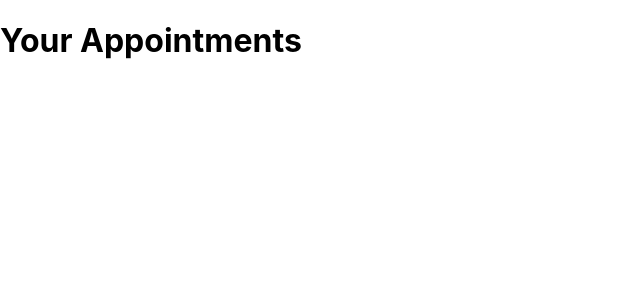
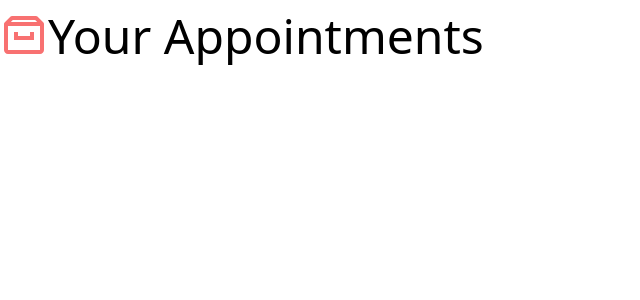
Before and after one commit to viveksrao/reactjs-building-interface, a React (Create React App) app: page / in a window 1280 px wide. Shown: the top 300 px of the page, without its empty margins (0-640 px from the left). Built offline with nearby package versions, Linux system fonts and the light colour scheme.

Commit message:
Using React Icons & Installed Tailwind CSS

```diff
--- a/src/App.js
+++ b/src/App.js
@@ -1,7 +1,11 @@
+import { BiArchive } from 'react-icons/bi';
 function App() {
   return (
-    <div className='App'>
-      <h1>Your Appointments</h1>
+    <div className='App container mx-auto mt-3 font-thin'>
+      <h1 className='text-5xl'>
+        <BiArchive className='inline-block text-red-400 align-top' />
+        Your Appointments
+      </h1>
     </div>
   );
 }
--- a/src/index.css
+++ b/src/index.css
@@ -1,13 +1,3 @@
-body {
-  margin: 0;
-  font-family: -apple-system, BlinkMacSystemFont, 'Segoe UI', 'Roboto', 'Oxygen',
-    'Ubuntu', 'Cantarell', 'Fira Sans', 'Droid Sans', 'Helvetica Neue',
-    sans-serif;
-  -webkit-font-smoothing: antialiased;
-  -moz-osx-font-smoothing: grayscale;
-}
-
-code {
-  font-family: source-code-pro, Menlo, Monaco, Consolas, 'Courier New',
-    monospace;
-}
+@tailwind base;
+@tailwind components;
+@tailwind utilities;
```
Also changed, not shown: package.json (+12 -3 lines), 1 other file (tests, documents, lock files or other folders).
